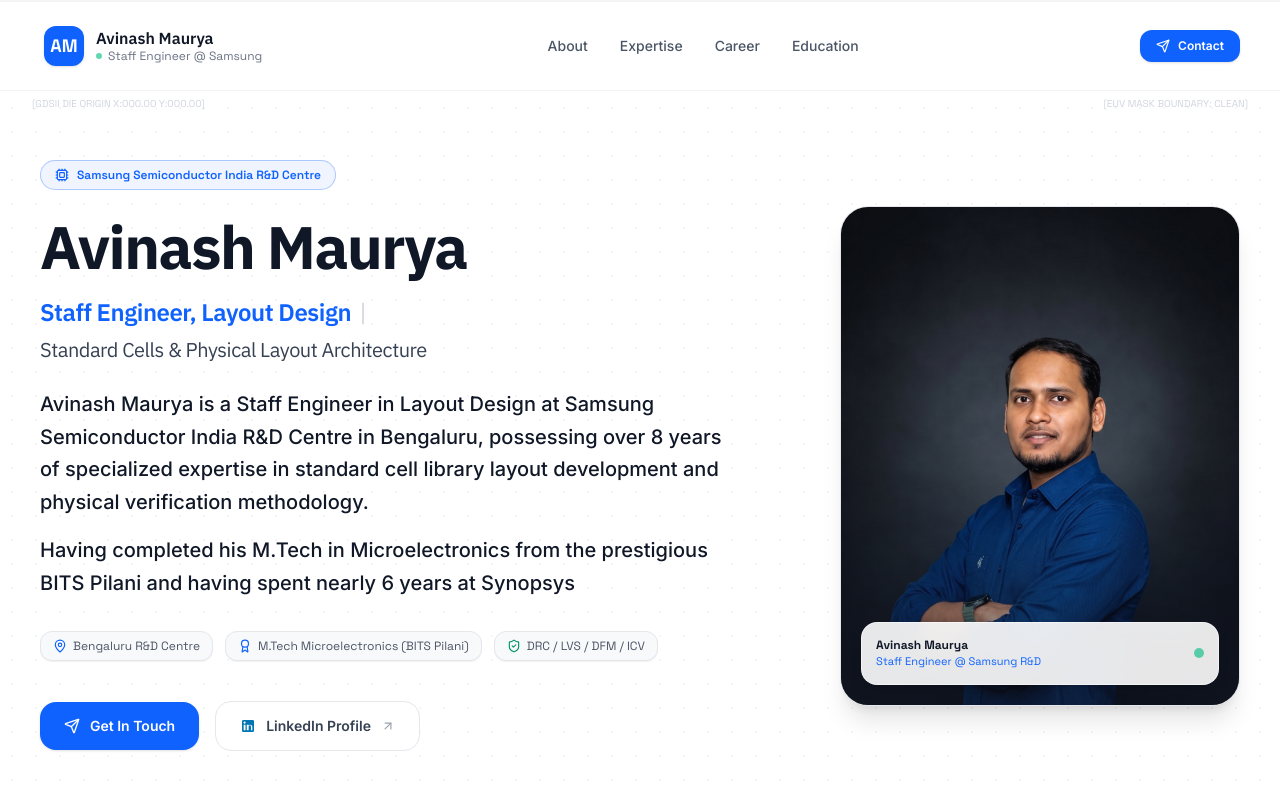
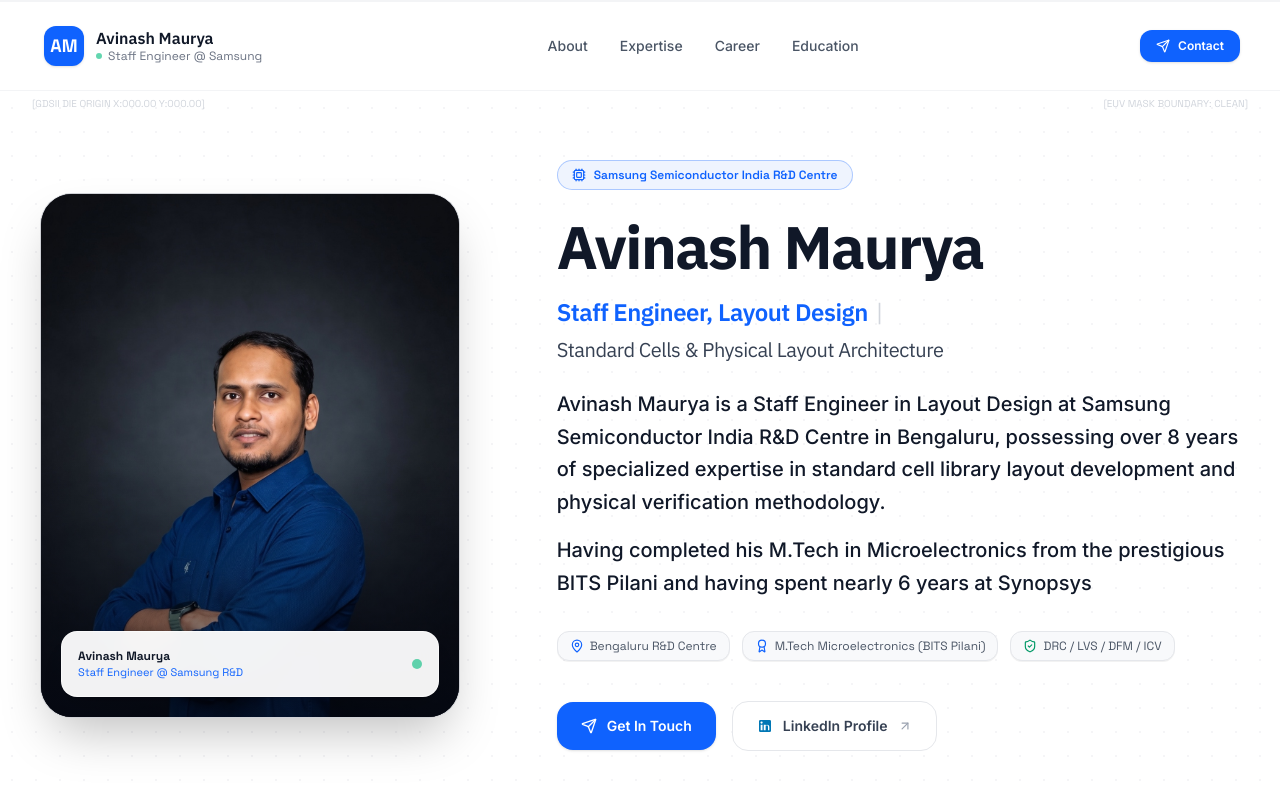
Before and after one commit to atendra11maurya/chia_and_wifi, a React (Vite) app: page / in a window 1280 px wide. Shown: the top 800 px of the page. Built offline with nearby package versions, Linux system fonts and the light colour scheme.

Commit message:
Position mirrored portrait on the left side of Hero facing headline text on the right

```diff
--- a/src/components/Hero.tsx
+++ b/src/components/Hero.tsx
@@ -22,14 +22,43 @@
       </div>
 
       <div className="max-w-[1280px] mx-auto px-6 md:px-10 relative z-10">
-        <div className="grid grid-cols-1 lg:grid-cols-12 gap-12 lg:gap-8 items-center">
+        <div className="grid grid-cols-1 lg:grid-cols-12 gap-12 lg:gap-10 items-center">
 
-          {/* Main Hero Copy Column (7 cols) */}
+          {/* Left Hero Image Column (5 cols) - Mirrored Facing Right */}
           <motion.div
-            initial={{ opacity: 0, y: 16 }}
-            animate={{ opacity: 1, y: 0 }}
-            transition={{ duration: 0.5, ease: 'easeOut' }}
-            className="lg:col-span-7 flex flex-col items-start"
+            initial={{ opacity: 0, x: -24 }}
+            animate={{ opacity: 1, x: 0 }}
+            transition={{ duration: 0.6, ease: 'easeOut' }}
+            className="lg:col-span-5 flex justify-center lg:justify-start items-center relative order-2 lg:order-1"
+          >
+            <div className="relative w-full max-w-[380px] sm:max-w-[420px] aspect-[4/5] rounded-[32px] overflow-hidden border border-gray-200/90 shadow-2xl bg-[#090D16] group">
+              {/* Subtle Dark Gradient Overlay */}
+              <div className="absolute inset-0 bg-gradient-to-t from-gray-950/70 via-transparent to-transparent z-10 pointer-events-none" />
+
+              {/* Portrait Image (Mirrored horizontally scale-x-[-1]) */}
+              <img
+                src="/avinash_maurya.jpg"
+                alt="Avinash Maurya - Staff Engineer"
+                className="w-full h-full object-cover object-top scale-x-[-1] transition-transform duration-500 ease-out"
+              />
+
+              {/* Floating Profile Badge Overlay */}
+              <div className="absolute bottom-5 left-5 right-5 z-20 bg-white/95 backdrop-blur-md border border-white/60 rounded-2xl p-4 shadow-xl flex items-center justify-between">
+                <div>
+                  <div className="text-xs font-mono font-bold text-gray-900">Avinash Maurya</div>
+                  <div className="text-[11px] font-mono text-[#0F62FE]">Staff Engineer @ Samsung R&D</div>
+                </div>
+                <div className="w-2.5 h-2.5 rounded-full bg-emerald-500 animate-pulse" title="Active R&D" />
+              </div>
+            </div>
+          </motion.div>
+
+          {/* Right Hero Copy Column (7 cols) */}
+          <motion.div
+            initial={{ opacity: 0, x: 24 }}
+            animate={{ opacity: 1, x: 0 }}
+            transition={{ duration: 0.6, ease: 'easeOut', delay: 0.1 }}
+            className="lg:col-span-7 flex flex-col items-start order-1 lg:order-2"
           >
             {/* Semiconductor R&D Badge */}
             <div className="inline-flex items-center gap-2 px-3.5 py-1.5 rounded-full bg-[#EFF4FE] border border-[#0F62FE]/30 text-[#0F62FE] text-xs font-mono font-semibold mb-6">
@@ -100,35 +129,6 @@
             </div>
           </motion.div>
 
-          {/* Right Hero Image Column (5 cols) */}
-          <motion.div
-            initial={{ opacity: 0, scale: 0.95 }}
-            animate={{ opacity: 1, scale: 1 }}
-            transition={{ duration: 0.6, ease: 'easeOut', delay: 0.1 }}
-            className="lg:col-span-5 flex justify-center lg:justify-end items-center relative"
-          >
-            <div className="relative w-full max-w-[360px] sm:max-w-[400px] aspect-[4/5] rounded-[28px] overflow-hidden border border-gray-200/90 shadow-xl bg-[#F8F9FB] group">
-              {/* Decorative Subtle Dark Gradient Base */}
-              <div className="absolute inset-0 bg-gradient-to-t from-gray-900/60 via-transparent to-transparent z-10 pointer-events-none" />
-
-              {/* Portrait Image (Mirrored horizontally with scale-x-[-1]) */}
-              <img
-                src="/avinash_maurya.jpg"
-                alt="Avinash Maurya - Staff Engineer"
-                className="w-full h-full object-cover object-top scale-x-[-1] transition-transform duration-500 ease-out"
-              />
-
-              {/* Floating Profile Badge Overlay */}
-              <div className="absolute bottom-5 left-5 right-5 z-20 bg-white/90 backdrop-blur-md border border-white/50 rounded-2xl p-3.5 shadow-lg flex items-center justify-between">
-                <div>
-                  <div className="text-xs font-mono font-bold text-gray-900">Avinash Maurya</div>
-                  <div className="text-[11px] font-mono text-[#0F62FE]">Staff Engineer @ Samsung R&D</div>
-                </div>
-                <div className="w-2.5 h-2.5 rounded-full bg-emerald-500 animate-pulse" title="Active R&D" />
-              </div>
-            </div>
-          </motion.div>
-
         </div>
       </div>
     </section>
```
